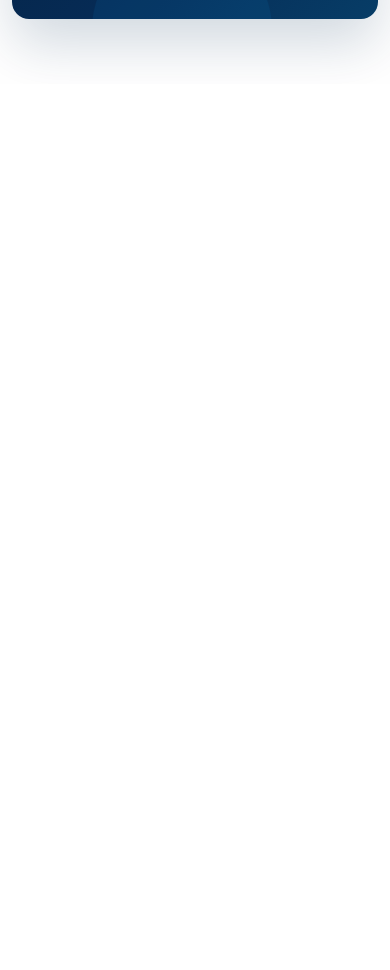
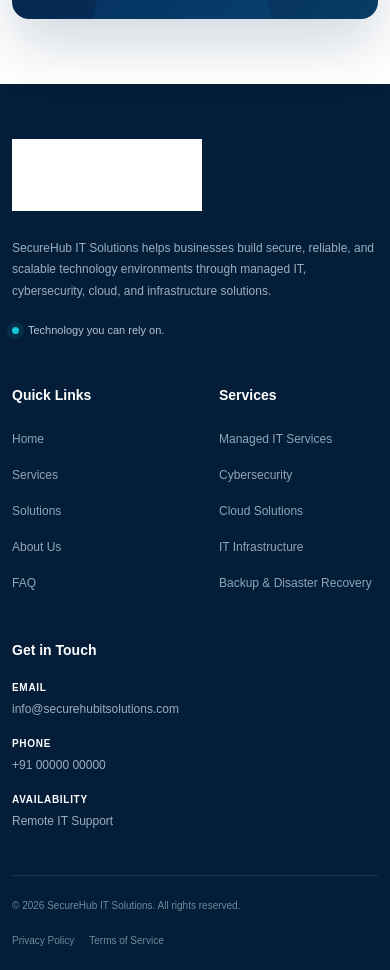
Before and after one commit to vinayakgadde/securehub-project, a React (Vite) app: page / in a window 390 px wide. Shown: the part 9358-10328 px from the top of the page. Before the commit the page ends 9442 px from the top, so only its background shows below. Built offline with nearby package versions, Linux system fonts and the light colour scheme.

Commit message:
Add website section

```diff
--- /dev/null
+++ b/src/components/Footer.jsx
@@ -0,0 +1,188 @@
+function Footer() {
+  const services = [
+    'Managed IT Services',
+    'Cybersecurity',
+    'Cloud Solutions',
+    'IT Infrastructure',
+    'Backup & Disaster Recovery',
+  ];
+
+  return (
+    <footer className="site-footer">
+
+      <div className="container">
+
+        <div className="row g-5">
+
+          {/* Company */}
+          <div className="col-lg-4 col-md-6">
+
+            <a href="#home" className="footer-logo-link">
+
+              <img
+                src="/img/securehub-logo.png"
+                alt="SecureHub IT Solutions"
+                className="footer-logo"
+              />
+
+            </a>
+
+            <p className="footer-description">
+              SecureHub IT Solutions helps businesses build secure,
+              reliable, and scalable technology environments through
+              managed IT, cybersecurity, cloud, and infrastructure
+              solutions.
+            </p>
+
+            <div className="footer-status">
+
+              <span className="footer-status-dot"></span>
+
+              Technology you can rely on.
+
+            </div>
+
+          </div>
+
+
+          {/* Quick Links */}
+          <div className="col-6 col-lg-2 col-md-3">
+
+            <h3 className="footer-heading">
+              Quick Links
+            </h3>
+
+            <ul className="footer-links">
+
+              <li>
+                <a href="#home">Home</a>
+              </li>
+
+              <li>
+                <a href="#services">Services</a>
+              </li>
+
+              <li>
+                <a href="#solutions">Solutions</a>
+              </li>
+
+              <li>
+                <a href="#about">About Us</a>
+              </li>
+
+              <li>
+                <a href="#faq">FAQ</a>
+              </li>
+
+            </ul>
+
+          </div>
+
+
+          {/* Services */}
+          <div className="col-6 col-lg-3 col-md-3">
+
+            <h3 className="footer-heading">
+              Services
+            </h3>
+
+            <ul className="footer-links">
+
+              {services.map((service) => (
+
+                <li key={service}>
+                  <a href="#services">
+                    {service}
+                  </a>
+                </li>
+
+              ))}
+
+            </ul>
+
+          </div>
+
+
+          {/* Contact */}
+          <div className="col-lg-3 col-md-6">
+
+            <h3 className="footer-heading">
+              Get in Touch
+            </h3>
+
+            <div className="footer-contact">
+
+              <div className="footer-contact-item">
+
+                <span className="footer-contact-label">
+                  Email
+                </span>
+
+                <a href="mailto:info@securehubitsolutions.com">
+                  info@securehubitsolutions.com
+                </a>
+
+              </div>
+
+
+              <div className="footer-contact-item">
+
+                <span className="footer-contact-label">
+                  Phone
+                </span>
+
+                <a href="tel:+910000000000">
+                  +91 00000 00000
+                </a>
+
+              </div>
+
+
+              <div className="footer-contact-item">
+
+                <span className="footer-contact-label">
+                  Availability
+                </span>
+
+                <span>
+                  Remote IT Support
+                </span>
+
+              </div>
+
+            </div>
+
+          </div>
+
+        </div>
+
+
+        {/* Bottom */}
+        <div className="footer-bottom">
+
+          <p>
+            © {new Date().getFullYear()} SecureHub IT Solutions.
+            All rights reserved.
+          </p>
+
+          <div className="footer-bottom-links">
+
+            <a href="#home">
+              Privacy Policy
+            </a>
+
+            <a href="#home">
+              Terms of Service
+            </a>
+
+          </div>
+
+        </div>
+
+      </div>
+
+    </footer>
+  );
+}
+
+export default Footer;
--- a/src/index.css
+++ b/src/index.css
@@ -1922,3 +1922,171 @@ img {
   }
 
 }
+
+
+/* ========================================
+   FOOTER
+======================================== */
+
+.site-footer {
+  padding: 75px 0 0;
+  background: #041d38;
+  color: #ffffff;
+}
+
+.footer-logo-link {
+  display: inline-block;
+  margin-bottom: 20px;
+}
+
+.footer-logo {
+  width: 190px;
+  height: auto;
+  object-fit: contain;
+  filter: brightness(0) invert(1);
+}
+
+.footer-description {
+  max-width: 390px;
+  margin: 0 0 20px;
+  color: #9aafc0;
+  font-size: 12px;
+  line-height: 1.8;
+}
+
+.footer-status {
+  display: flex;
+  align-items: center;
+  gap: 9px;
+  color: #b5c5d2;
+  font-size: 11px;
+}
+
+.footer-status-dot {
+  width: 7px;
+  height: 7px;
+  border-radius: 50%;
+  background: #12c7d9;
+  box-shadow: 0 0 0 5px rgba(18, 199, 217, 0.1);
+}
+
+.footer-heading {
+  margin-bottom: 22px;
+  color: #ffffff;
+  font-size: 14px;
+  font-weight: 700;
+}
+
+.footer-links {
+  display: flex;
+  flex-direction: column;
+  gap: 12px;
+  margin: 0;
+  padding: 0;
+  list-style: none;
+}
+
+.footer-links a {
+  color: #8fa6b8;
+  font-size: 12px;
+  transition: all 0.3s ease;
+}
+
+.footer-links a:hover {
+  padding-left: 4px;
+  color: #12c7d9;
+}
+
+.footer-contact {
+  display: flex;
+  flex-direction: column;
+  gap: 18px;
+}
+
+.footer-contact-item {
+  display: flex;
+  flex-direction: column;
+  gap: 5px;
+  color: #9aafc0;
+  font-size: 12px;
+}
+
+.footer-contact-label {
+  color: #ffffff;
+  font-size: 10px;
+  font-weight: 700;
+  letter-spacing: 0.7px;
+  text-transform: uppercase;
+}
+
+.footer-contact-item a {
+  color: #9aafc0;
+  transition: color 0.3s ease;
+}
+
+.footer-contact-item a:hover {
+  color: #12c7d9;
+}
+
+
+/* ========================================
+   FOOTER BOTTOM
+======================================== */
+
+.footer-bottom {
+  display: flex;
+  align-items: center;
+  justify-content: space-between;
+  gap: 20px;
+  margin-top: 65px;
+  padding: 22px 0;
+  border-top: 1px solid rgba(255, 255, 255, 0.1);
+}
+
+.footer-bottom p {
+  margin: 0;
+  color: #71899d;
+  font-size: 10px;
+}
+
+.footer-bottom-links {
+  display: flex;
+  gap: 20px;
+}
+
+.footer-bottom-links a {
+  color: #71899d;
+  font-size: 10px;
+  transition: color 0.3s ease;
+}
+
+.footer-bottom-links a:hover {
+  color: #12c7d9;
+}
+
+
+/* ========================================
+   FOOTER RESPONSIVENESS
+======================================== */
+
+@media (max-width: 767px) {
+
+  .site-footer {
+    padding-top: 55px;
+  }
+
+  .footer-description {
+    max-width: 100%;
+  }
+
+  .footer-bottom {
+    flex-direction: column;
+    align-items: flex-start;
+    margin-top: 45px;
+  }
+
+  .footer-bottom-links {
+    gap: 15px;
+  }
+
+}
--- a/src/pages/Home.jsx
+++ b/src/pages/Home.jsx
@@ -7,6 +7,8 @@ import Process from '../components/Process';
 import Solutions from '../components/Solutions';
 import FAQ from '../components/FAQ';
 import ContactCTA from '../components/ContactCTA';
+import Footer from '../components/Footer';
+
 function Home() {
   return (
     <>
@@ -20,17 +22,20 @@ function Home() {
 
         <Services />
 
-        <WhyChooseUs/>
+        <WhyChooseUs />
 
-        <Process/>
+        <Process />
 
-        <Solutions/>
+        <Solutions />
 
-        <FAQ/>
+        <FAQ />
 
-        <ContactCTA/>
+        <ContactCTA />
 
       </main>
+
+      <Footer />
+
     </>
   );
 }
```
